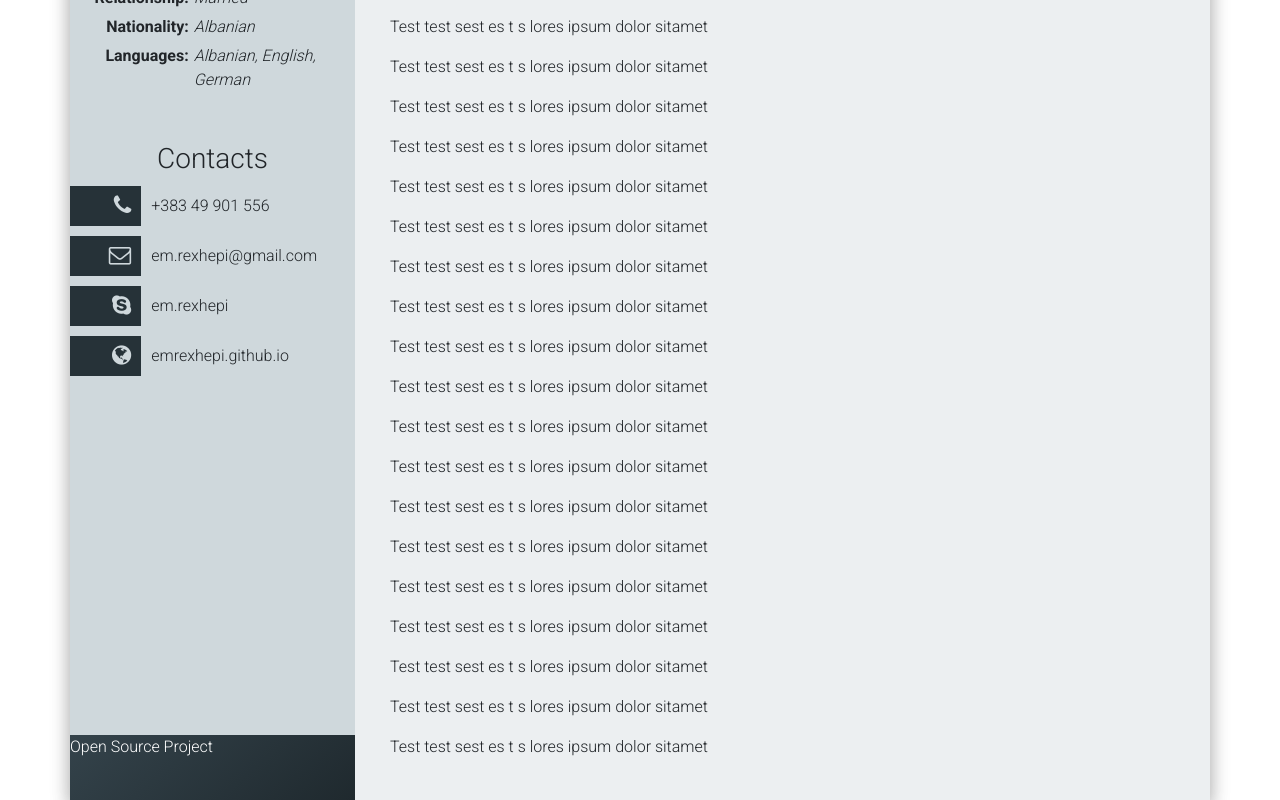
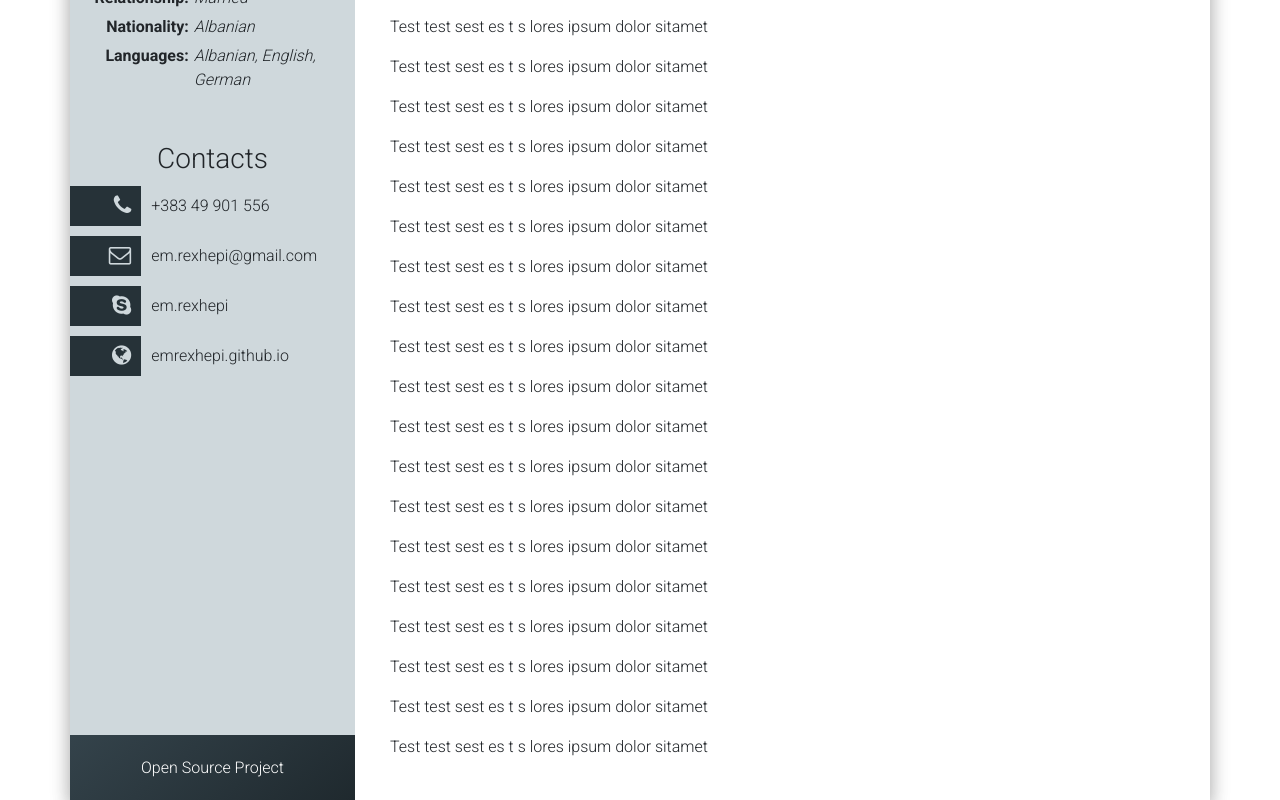
Before and after one commit to emrexhepi/CV, a React app: page / in a window 1280 px wide. Shown: the part 536-1336 px from the top of the page. Built offline with nearby package versions, Linux system fonts and the light colour scheme.

Commit message:
sidebar footer

```diff
--- a/src/containers/Content/Content.js
+++ b/src/containers/Content/Content.js
@@ -6,7 +6,7 @@ import styles from "./Content.mod.css";
 class Content extends Component {
     render() {
         return (
-            <div className={`row ${styles.Content} blue-grey lighten-5`}>
+            <div className={`row ${styles.Content} white`}>
                 <h2>Content</h2>
                 <div className="col-12">
                     <p>Test test sest es t s lores ipsum dolor sitamet</p>
--- a/src/containers/Sidebar/Sidebar.js
+++ b/src/containers/Sidebar/Sidebar.js
@@ -63,8 +63,10 @@ class Sidebar extends Component {
                 <Profile profile={this.state.profile}/>
                 <PersonalInfo info={this.state.PersonalInfo} />
                 <Contacts contacts={this.state.contacts}/>
-                <div className={`${styles.CardDown} row blue-grey darken-4 text-center`}>
-                    <a className='white-text' target="_blank" rel="noopener noreferrer" href="https://github.com/emrexhepi/CV">Open Source Project</a>
+                <div className={`${styles.Footer} row blue-grey darken-4 text-center`}>
+                    <div className={`${styles.FooterContainter} col-12 align-middle`}>
+                        <a className='white-text' target="_blank" rel="noopener noreferrer" href="https://github.com/emrexhepi/CV">Open Source Project</a>
+                    </div>
                 </div>
             </div>
         );
--- a/src/containers/Sidebar/Sidebar.mod.css
+++ b/src/containers/Sidebar/Sidebar.mod.css
@@ -4,7 +4,7 @@
     padding-bottom: 100px;
 }
 
-.CardDown {
+.Footer {
     margin-top: 50px;
     overflow: hidden;
     height: 65px;
@@ -12,4 +12,10 @@
     background: linear-gradient(140deg, #34434b,#1f292e) !important;
     position: absolute;
     bottom: 0;
+    display: inline-table;
 }
+
+.FooterContainter {
+    display: table-cell;
+    height: 100%;
+}
```
